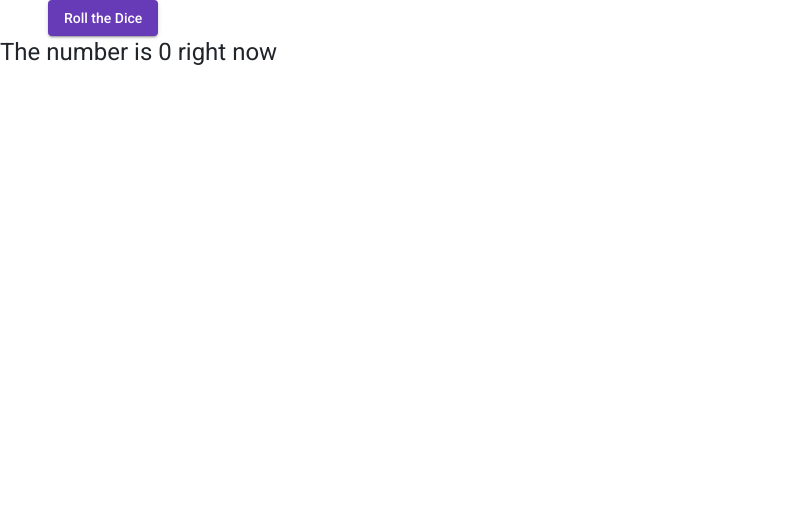
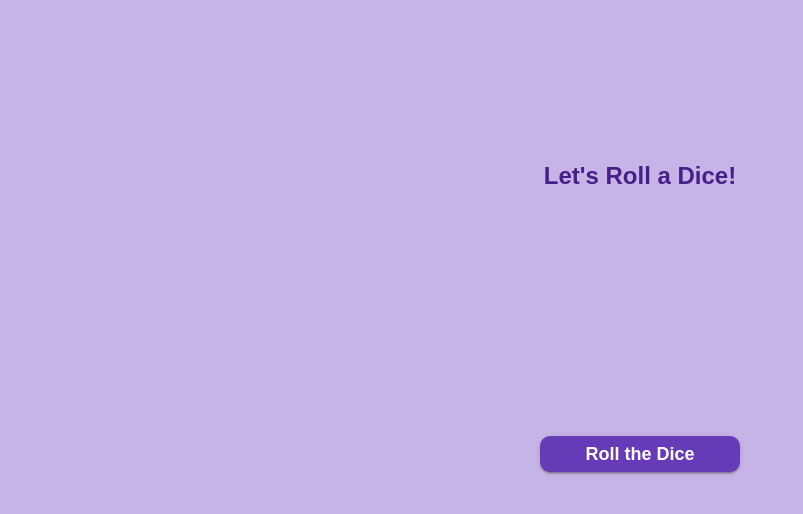
Before and after one commit to IshitaBisaria/Dice-Simulator, an Angular app: page / in a window 1280 px wide. Shown: the top 514 px of the page, without its empty margins (0-803 px from the left). Built offline with nearby package versions, Linux system fonts and the light colour scheme.

Commit message:
Updated CSS of the Game

```diff
--- a/src/app/app.component.css
+++ b/src/app/app.component.css
@@ -0,0 +1,30 @@
+.app {
+    width: 100%;
+    height: 100vh;
+    text-align: center;
+    padding: 160px 0 0 540px;
+}
+
+.text {
+    font-family: sans-serif;
+    height: 40px;
+    width: 200px;
+    text-align: center;
+    color: #461f8a;
+    font-size: 24px;
+    font-weight: 700;
+}
+
+.image {
+    height: 200px;
+    width: 200px;
+    display: block;
+    text-align: center;
+    transition: all 0.5s;
+}
+
+.bton {
+    margin-top: 20px;
+    height: 40px;
+    width: 200px;
+}
--- a/src/app/app.component.html
+++ b/src/app/app.component.html
@@ -1,2 +1,9 @@
-<app-button class="p-5" (num)="hi($event)"></app-button>
-<app-img [t]="img"></app-img>
+<div class="app">
+    <h1 class="text">Let's Roll a Dice!</h1>
+    <div class="image">
+        <app-img [t]="img"></app-img>
+    </div>
+    <div class="bton">
+        <app-button (num)="hi($event)"></app-button>
+    </div>
+</div>
--- a/src/app/button/button.component.css
+++ b/src/app/button/button.component.css
@@ -0,0 +1,7 @@
+button {
+    width: 100%;
+    border-radius: 10px;
+    font-family: sans-serif;
+    font-size: 18px;
+    font-weight: 600;
+}
--- a/src/app/img/img.component.css
+++ b/src/app/img/img.component.css
@@ -0,0 +1,4 @@
+img {
+    height: 100%;
+    width: 100%;
+}
--- a/src/app/img/img.component.html
+++ b/src/app/img/img.component.html
@@ -1,3 +1 @@
-<h1 *ngIf="t === 0">The number is 0 right now</h1>
-<h1 *ngIf="t !== 0">The Number on the Dice that is Rolled is {{t}}</h1>
 <img *ngIf="t !== 0" src="/assets/images/dice-{{t}}.png" alt="" [ngStyle]="{'max-width.px': 200}">
--- a/src/styles.css
+++ b/src/styles.css
@@ -1,9 +1,15 @@
 /* You can add global styles to this file, and also import other style files */
 @import '@angular/material/prebuilt-themes/deeppurple-amber.css';
+
+* {
+    margin: 0;
+    padding: 0;
+}
 
 html,
 body {
     height: 100%;
+    background-color: #c5b4e5;
 }
 
 body {
```
